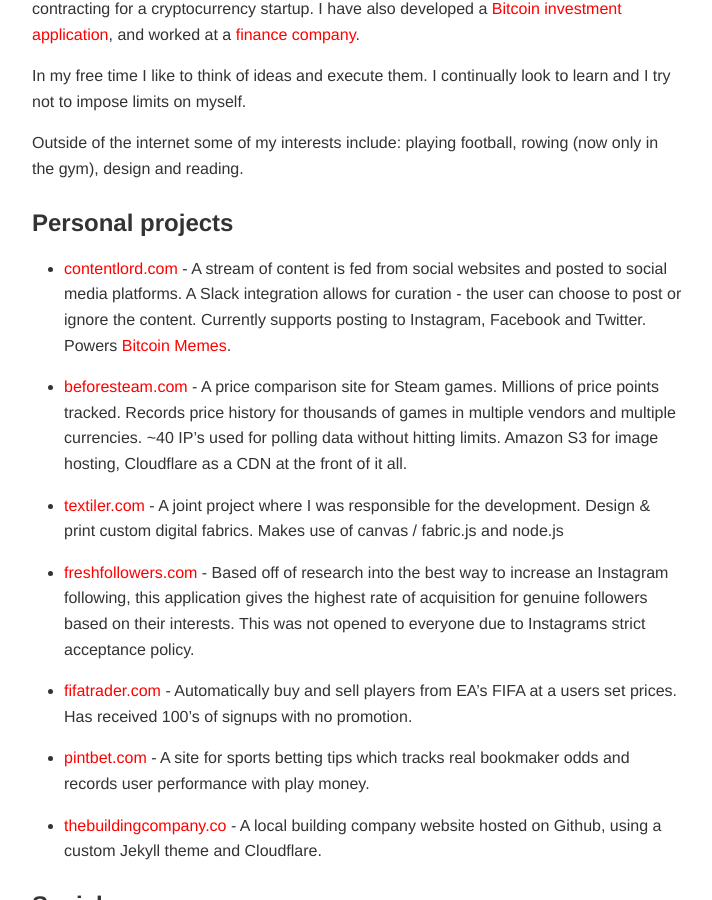
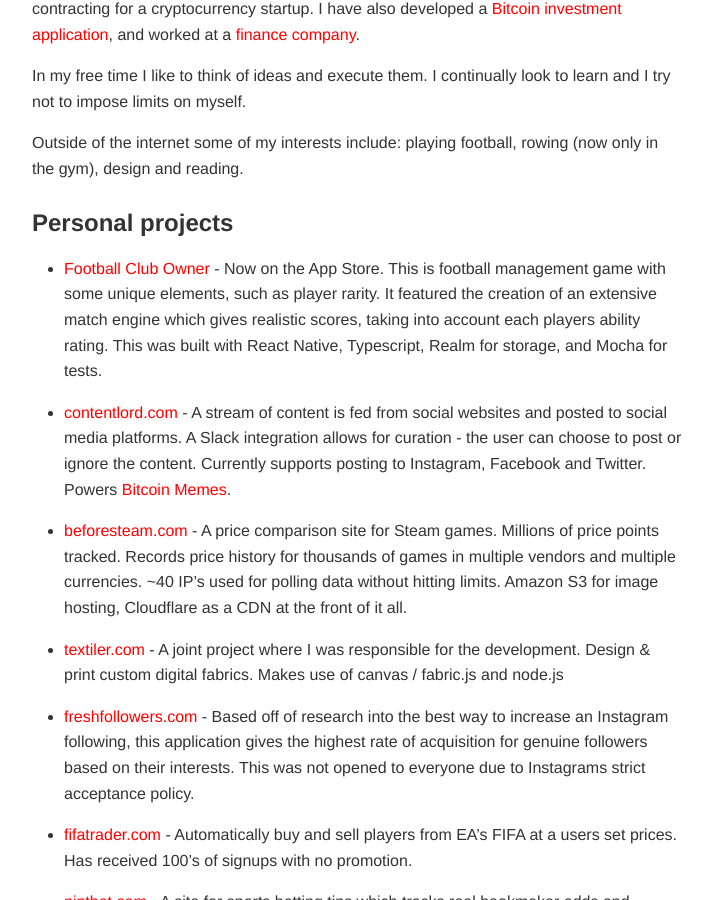
Before and after one commit to samdoidge/samdoidge.com, a Jekyll site: the page built from about.md, in a window 1280 px wide and 900 px high, scrolled down 364 px. Shown: the whole window, without its empty margins (358-1070 px from the left). Built offline with Jekyll 4.4.1, drawn with Linux system fonts in a browser that asks for light colours.

Commit message:
Football Club Owner added to the about section

```diff
--- a/about.md
+++ b/about.md
@@ -15,6 +15,8 @@
 Outside of the internet some of my interests include: playing football, rowing (now only in the gym), design and reading.
 
 ### Personal projects
+
+- [Football Club Owner](https://apps.apple.com/gb/app/football-club-owner/id1460395593) - Now on the App Store. This is football management game with some unique elements, such as player rarity. It featured the creation of an extensive match engine which gives realistic scores, taking into account each players ability rating. This was built with React Native, Typescript, Realm for storage, and Mocha for tests.
 
 - [contentlord.com](https://contentlord.com) - A stream of content is fed from social websites and posted to social media platforms. A Slack integration allows for curation - the user can choose to post or ignore the content. Currently supports posting to Instagram, Facebook and Twitter. Powers [Bitcoin Memes](https://www.instagram.com/bitcoinmemes).
 
```
